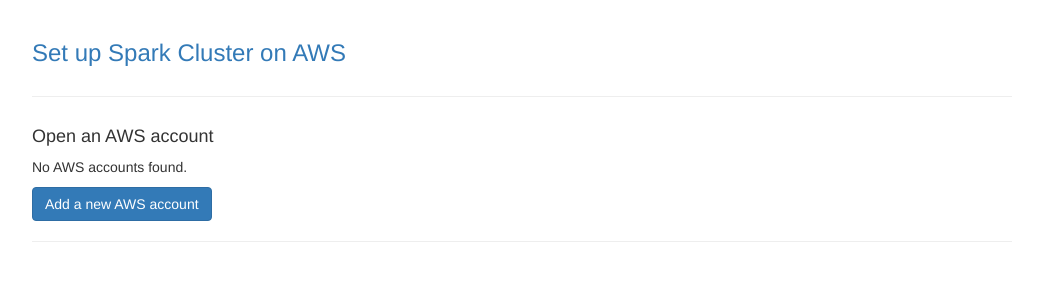
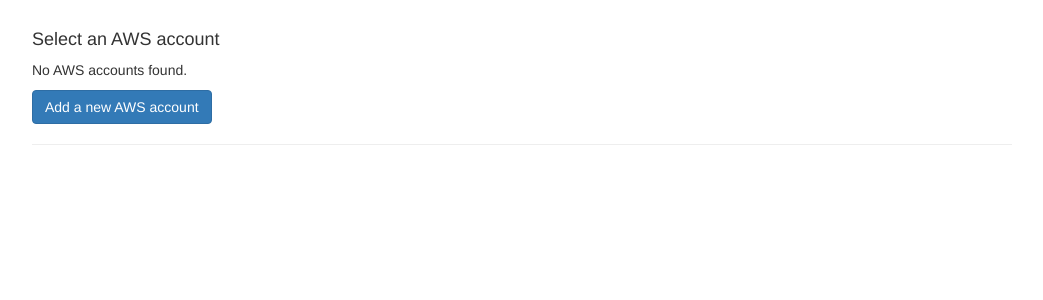
Before and after one commit to arapat/spark-notebook, a Flask app: page / in a window 1280 px wide. Shown: the top 300 px of the page, without its empty margins (118-1161 px from the left). Run offline with Flask 2, Linux system fonts and the light colour scheme; parts of the project's set-up code (start-up, migrations or seed data) failed here and were passed over; some libraries are stand-ins or nearby versions.

Commit message:
Removed unused markup and use "Select an AWS account" instead of "Open an AWS account"

```diff
--- a/spark_notebook/templates/accounts.html
+++ b/spark_notebook/templates/accounts.html
@@ -1,17 +1,13 @@
 {% extends "base.html" %}
 {% block body %}
-<div class="masthead">
-    <a href='/'><h3 class="muted">Set up Spark Cluster on AWS</h3></a>
-</div>
 
-<hr>
     <!-- {{ credential_file }} -->
 
     {% if error %}<p class="error"><strong>Error:</strong> {{ error }}{% endif %}
 
 <div class="row-fluid">
     <div class="span12">
-        <h4>Open an AWS account</h4>
+        <h4>Select an AWS account</h4>
         <div id="aws-accounts">
             {% if accounts|length == 0 %}
                 <p>No AWS accounts found.</p>
@@ -37,7 +33,6 @@
                     </div>
                     <div class="modal-body">
                         <form class="form-add-account" action="" method="POST">
-                            <input type="hidden" name="type" value="add-account"/>
                             <label>Display Name</label>
                             <input id="name" name="name" class="form-control"
                                    placeholder="A name that will show in the dropdown menu above"
```
